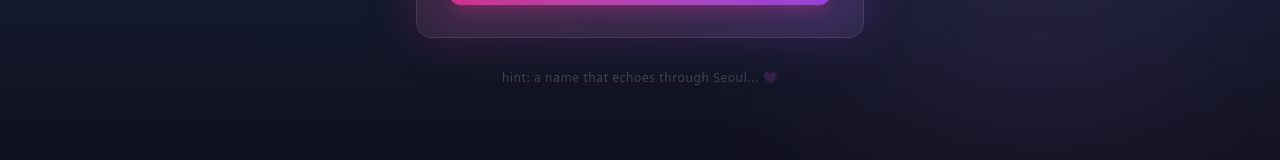
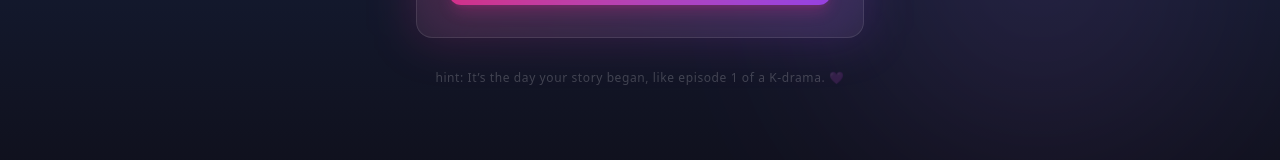
Before and after one commit to Xavison03/Bday, a React (Vite) app: page / in a window 1280 px wide. Shown: the part 593-753 px from the top of the page. Built offline with nearby package versions, Linux system fonts and the light colour scheme.

Commit message:
update: fixed alignment issues

```diff
--- a/src/Components/Birthday/LoginScreen.jsx
+++ b/src/Components/Birthday/LoginScreen.jsx
@@ -10,7 +10,7 @@ export default function LoginScreen({ onSuccess }) {
 
   const handleSubmit = (e) => {
     e.preventDefault();
-    if (password.toLowerCase() === 'taehyung') {
+    if (password.toLowerCase() === '20041129') {
       onSuccess();
     } else {
       setError(true);
@@ -191,7 +191,7 @@ export default function LoginScreen({ onSuccess }) {
           transition={{ delay: 2 }}
           className="text-center text-white/20 text-xs mt-8 tracking-wider"
         >
-          hint: a name that echoes through Seoul... 💜
+          hint: It’s the day your story began, like episode 1 of a K-drama. 💜
         </motion.p>
       </motion.div>
     </motion.div>
```
